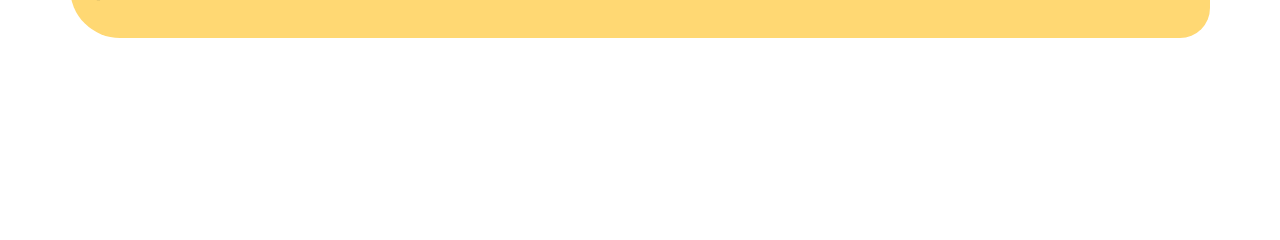
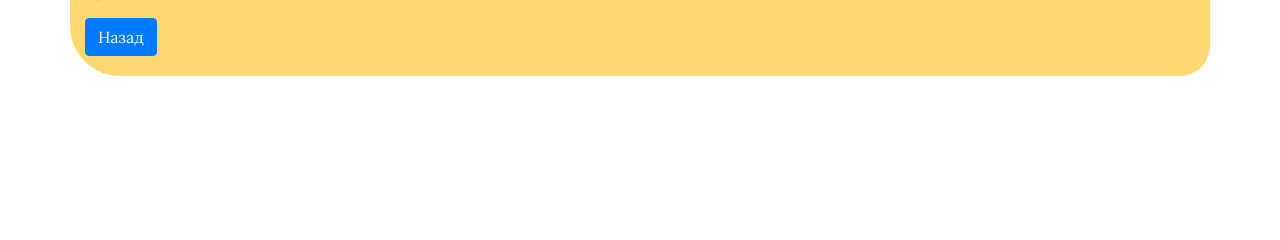
Before and after one commit to Kgbay/homework_53_Kudaibergen_Kyrgyzbay, a Django app: template source/task_app/templates/task.html in a window 1280 px wide. Shown: the part 282-522 px from the top of the page. Run offline with Django 4.2, Linux system fonts and the light colour scheme; the template is opened without the code that fills it, so the values that code supplies are empty; parts of the project's set-up code (start-up, migrations or seed data) failed here and were passed over.

Commit message:
Добавил ссылку назад домой в task.html

```diff
--- a/source/task_app/templates/task.html
+++ b/source/task_app/templates/task.html
@@ -6,5 +6,6 @@
           <p>Статус: {{ task.status }}</p>
           <p>Автор: {{ task.author }}</p>
           <p>Срок выполнения: {{ task.date }}</p>
+          <a href="{% url 'index' %}" class="btn btn-primary">Назад</a>
      </div>
 {% endblock content %}
```
